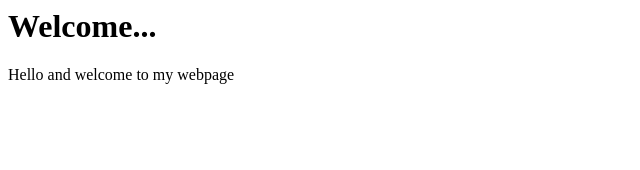
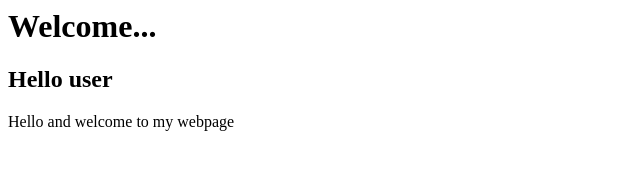
Before and after one commit to danndongi02/Ian, a plain HTML site: page hello.html in a window 1280 px wide. Shown: the whole page, without its empty margins (0-640 px from the left). Drawn offline with Linux system fonts and the light colour scheme.

Commit message:
added h2

```diff
--- a/hello.html
+++ b/hello.html
@@ -6,6 +6,7 @@
     </head>
     <body>
         <h1>Welcome...</h1>
+        <h2>Hello user</h2>
         Hello and welcome to my webpage
     </body>
 </html>
```
